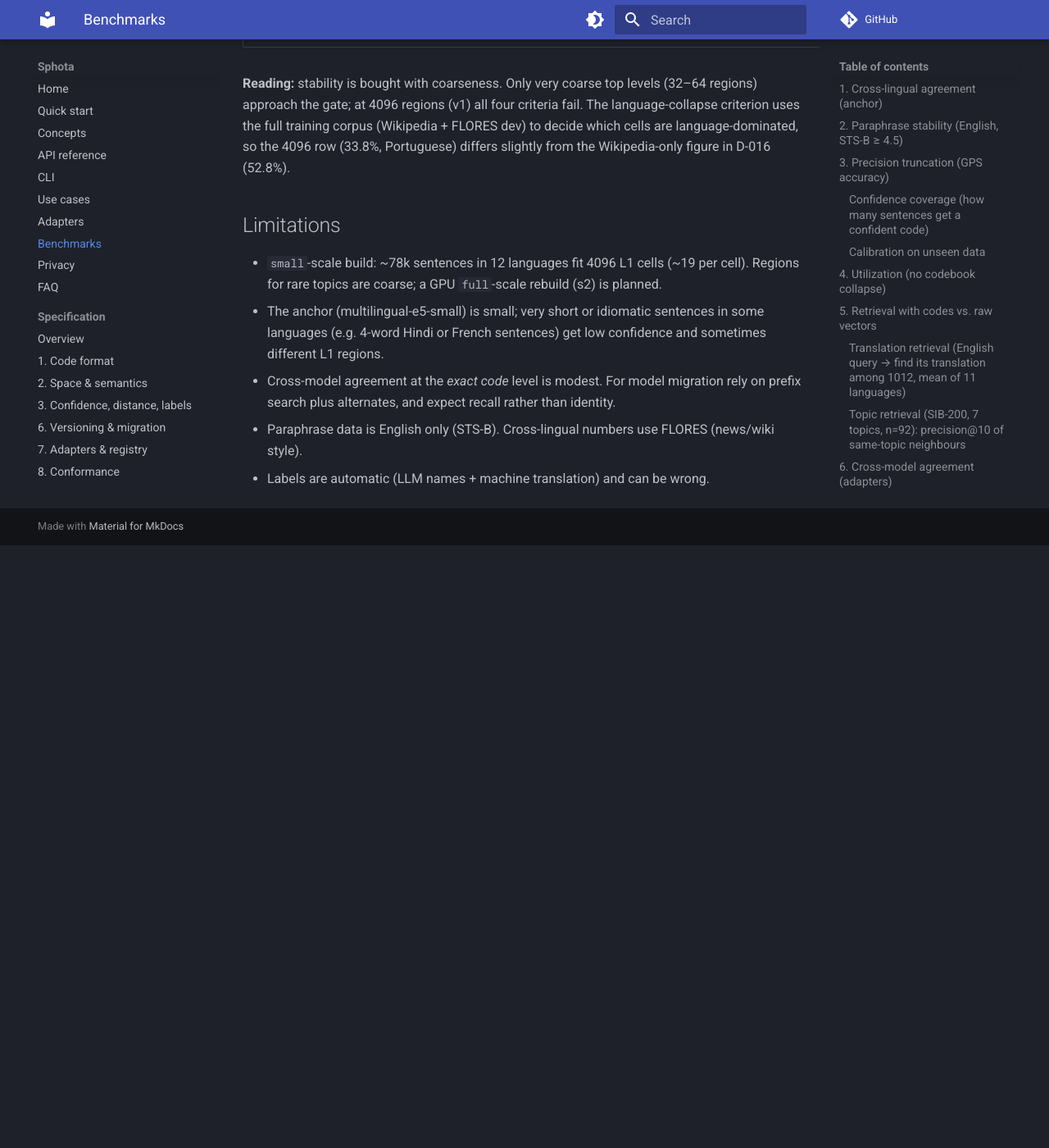
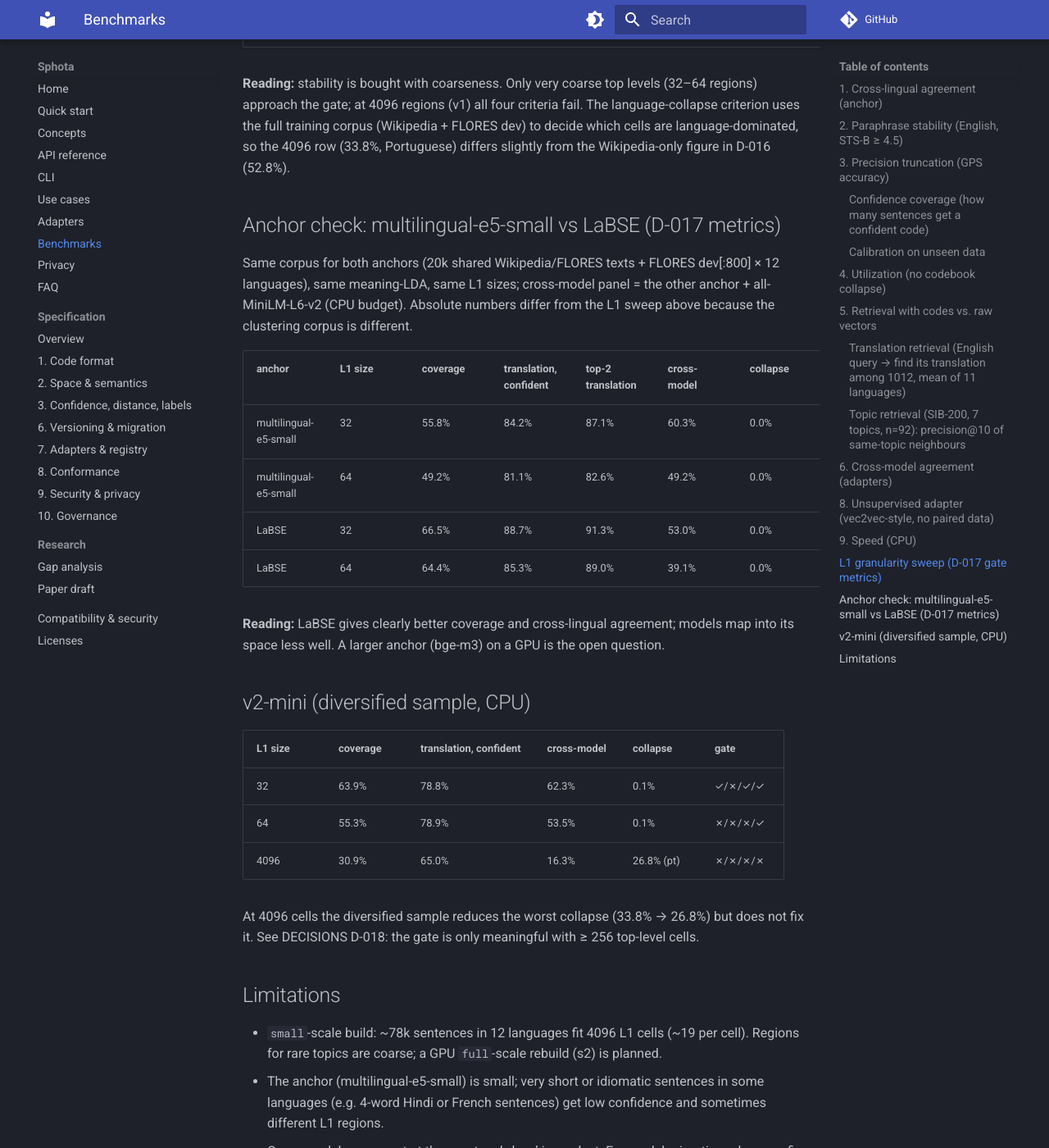
Before and after one commit to Thiruvikramanpravartak/sphota, an MkDocs documentation site: the page built from docs/benchmark.md, in a window 1280 px wide and 1400 px high, scrolled down 6092 px. Shown: the whole window at 82% size. Built offline with MkDocs 1.6.1 and Material for MkDocs 9.7.7, drawn with Linux system fonts in a browser that asks for light colours; comment, search, counter and statistics services are not loaded; before the commit the page ends 6757 px from its top, so only the background shows below that.

Commit message:
CPU experiments vs D-017: L1 sweep, anchor check (LaBSE), v2-mini build; D-018 gate amendment; GPU script defaults; PROGRESS recommendation
Co-Authored-By: Claude Opus 5.5 <noreply@anthropic.com>
Claude-Session: https://claude.ai/code/session_01Pn1sk7njPcfERAbFYmoZ6D

```diff
--- a/docs/benchmark.md
+++ b/docs/benchmark.md
@@ -165,6 +165,33 @@ approach the gate; at 4096 regions (v1) all four criteria fail. The language-col
 the full training corpus (Wikipedia + FLORES dev) to decide which cells are language-dominated, so the
 4096 row (33.8%, Portuguese) differs slightly from the Wikipedia-only figure in D-016 (52.8%).
 
+## Anchor check: multilingual-e5-small vs LaBSE (D-017 metrics)
+
+Same corpus for both anchors (20k shared Wikipedia/FLORES texts + FLORES dev[:800] × 12 languages),
+same meaning-LDA, same L1 sizes; cross-model panel = the other anchor + all-MiniLM-L6-v2 (CPU budget).
+Absolute numbers differ from the L1 sweep above because the clustering corpus is different.
+
+| anchor | L1 size | coverage | translation, confident | top-2 translation | cross-model | collapse | gate (1/2/3/4) |
+|---|---|---|---|---|---|---|---|
+| multilingual-e5-small | 32 | 55.8% | 84.2% | 87.1% | 60.3% | 0.0% | ✗/✓/✓/✓ |
+| multilingual-e5-small | 64 | 49.2% | 81.1% | 82.6% | 49.2% | 0.0% | ✗/✓/✗/✓ |
+| LaBSE | 32 | 66.5% | 88.7% | 91.3% | 53.0% | 0.0% | ✓/✓/✗/✓ |
+| LaBSE | 64 | 64.4% | 85.3% | 89.0% | 39.1% | 0.0% | ✓/✓/✗/✓ |
+
+**Reading:** LaBSE gives clearly better coverage and cross-lingual agreement; models map into its
+space less well. A larger anchor (bge-m3) on a GPU is the open question.
+
+## v2-mini (diversified sample, CPU)
+
+| L1 size | coverage | translation, confident | cross-model | collapse | gate |
+|---|---|---|---|---|---|
+| 32 | 63.9% | 78.8% | 62.3% | 0.1% | ✓/✗/✓/✓ |
+| 64 | 55.3% | 78.9% | 53.5% | 0.1% | ✗/✗/✗/✓ |
+| 4096 | 30.9% | 65.0% | 16.3% | 26.8% (pt) | ✗/✗/✗/✗ |
+
+At 4096 cells the diversified sample reduces the worst collapse (33.8% → 26.8%) but does not fix it.
+See DECISIONS D-018: the gate is only meaningful with ≥ 256 top-level cells.
+
 ## Limitations
 
 * `small`-scale build: ~78k sentences in 12 languages fit 4096 L1 cells (~19 per cell). Regions for
```
Also changed, not shown: DECISIONS.md (+20 -0 lines), PROGRESS.md (+34 -0 lines), docs/gpu-run.md (+2 -1 lines), 14 other files.
